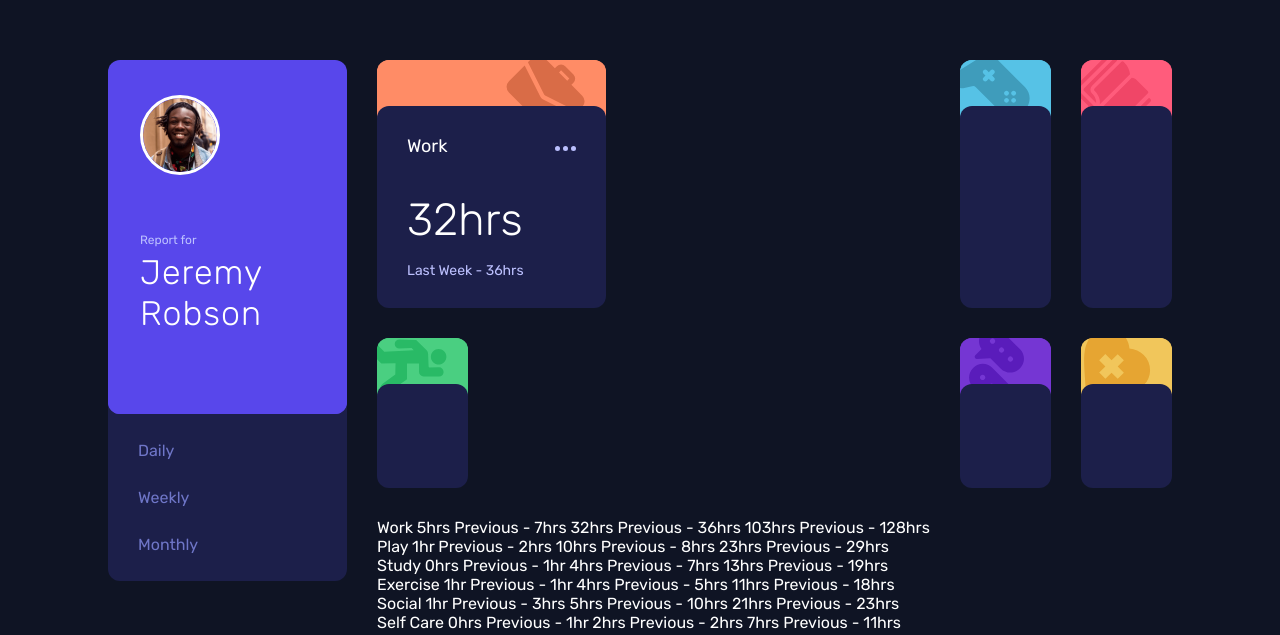
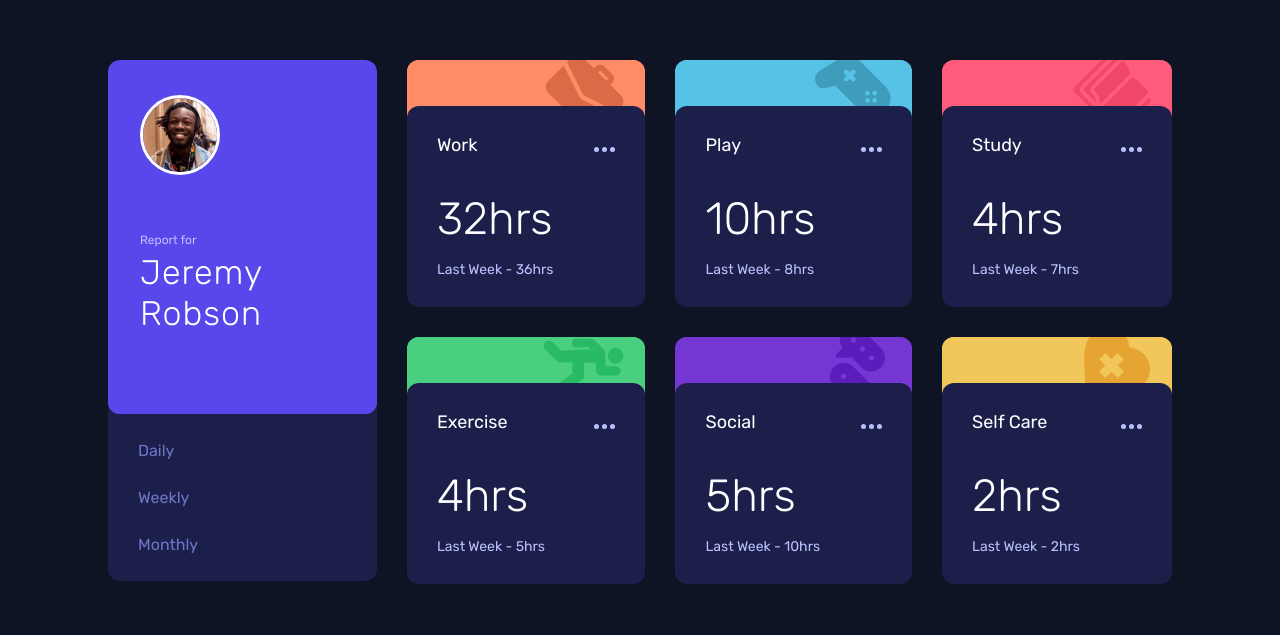
Before and after one commit to ParhamBRG/fem-time-traking-dashboard, a website: page index.html in a window 1280 px wide. Shown: the part 213-848 px from the top of the page. Drawn offline with nearby package versions, Linux system fonts and the light colour scheme; files that its build step writes are made by us from their sources.

Commit message:
Align and adjust whole layout

```diff
--- a/app/scss/components/card-grid.scss
+++ b/app/scss/components/card-grid.scss
@@ -19,7 +19,7 @@
     grid-row: 1 / 2;
     justify-self: right;
     @include breakpoint(large){
-      margin-bottom: rem(20);
+      margin-bottom: rem(17.5);
     }
   }
 
--- a/app/scss/components/cards.scss
+++ b/app/scss/components/cards.scss
@@ -22,7 +22,7 @@
   background:var(--dark_blue);
   border-radius:12px;
   margin-top:rem(46);
-  width:fit-content;
+  width:100%;
 
   &::after , &::before{
     content: '';
--- a/index.html
+++ b/index.html
@@ -44,62 +44,35 @@
         <div class="card__ellipsis"><img src="/images/icon-ellipsis.svg" alt="ellipsis"/></div>
       </section>
       <section class="card card-grid card--play">
+        <div class="card__title">Play</div>
+        <div class="card__previous">Last Week - 8hrs</div>
+        <div class="card__time">10hrs</div>
+        <div class="card__ellipsis"><img src="/images/icon-ellipsis.svg" alt="ellipsis"/></div>
       </section>
       <section class="card card-grid card--study">
+        <div class="card__title">Study</div>
+        <div class="card__previous">Last Week - 7hrs</div>
+        <div class="card__time">4hrs</div>
+        <div class="card__ellipsis"><img src="/images/icon-ellipsis.svg" alt="ellipsis"/></div>
       </section>
       <section class="card card-grid card--exercise">
+        <div class="card__title">Exercise</div>
+        <div class="card__previous">Last Week - 5hrs</div>
+        <div class="card__time">4hrs</div>
+        <div class="card__ellipsis"><img src="/images/icon-ellipsis.svg" alt="ellipsis"/></div>
       </section>
       <section class="card card-grid card--social">
+        <div class="card__title">Social</div>
+        <div class="card__previous">Last Week - 10hrs</div>
+        <div class="card__time">5hrs</div>
+        <div class="card__ellipsis"><img src="/images/icon-ellipsis.svg" alt="ellipsis"/></div>
       </section>
       <section class="card card-grid card--selfcare">
+        <div class="card__title">Self Care</div>
+        <div class="card__previous">Last Week - 2hrs</div>
+        <div class="card__time">2hrs</div>
+        <div class="card__ellipsis"><img src="/images/icon-ellipsis.svg" alt="ellipsis"/></div>
       </section>
-      Work
-  5hrs <!-- daily -->
-  Previous - 7hrs <!-- daily -->
-  32hrs <!-- weekly -->
-  Previous - 36hrs <!-- weekly -->
-  103hrs <!-- monthly -->
-  Previous - 128hrs <!-- monthly -->
-
-  Play
-  1hr <!-- daily -->
-  Previous - 2hrs <!-- daily -->
-  10hrs <!-- weekly -->
-  Previous - 8hrs <!-- weekly -->
-  23hrs <!-- monthly -->
-  Previous - 29hrs <!-- monthly -->
-
-  Study
-  0hrs <!-- daily -->
-  Previous - 1hr <!-- daily -->
-  4hrs <!-- weekly -->
-  Previous - 7hrs <!-- weekly -->
-  13hrs <!-- monthly -->
-  Previous - 19hrs <!-- monthly -->
-
-  Exercise
-  1hr <!-- daily -->
-  Previous - 1hr <!-- daily -->
-  4hrs <!-- weekly -->
-  Previous - 5hrs <!-- weekly -->
-  11hrs <!-- monthly -->
-  Previous - 18hrs <!-- monthly -->
-
-  Social
-  1hr <!-- daily -->
-  Previous - 3hrs <!-- daily -->
-  5hrs <!-- weekly -->
-  Previous - 10hrs <!-- weekly -->
-  21hrs <!-- monthly -->
-  Previous - 23hrs <!-- monthly -->
-
-  Self Care
-  0hrs <!-- daily -->
-  Previous - 1hr <!-- daily -->
-  2hrs <!-- weekly -->
-  Previous - 2hrs <!-- weekly -->
-  7hrs <!-- monthly -->
-  Previous - 11hrs <!-- monthly -->
     </main>
   </div>
   <div class="attribution">
```
